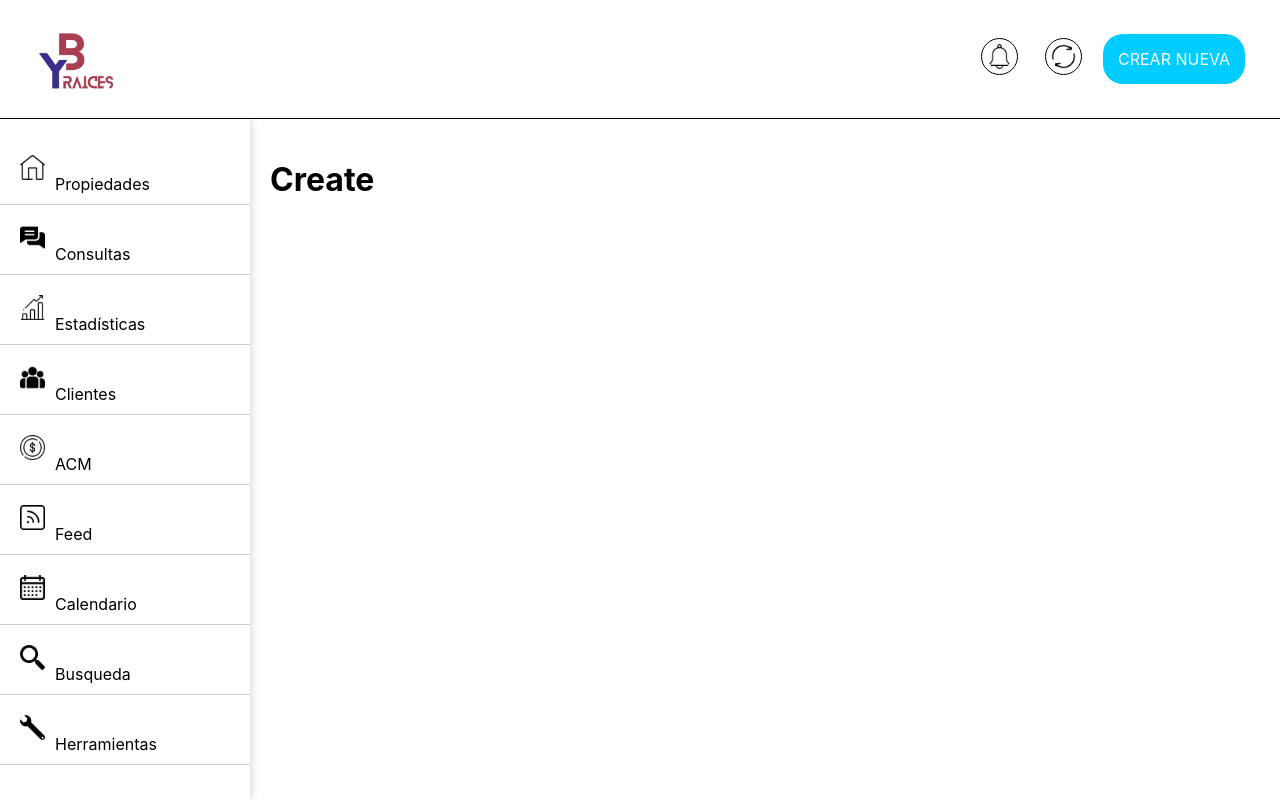
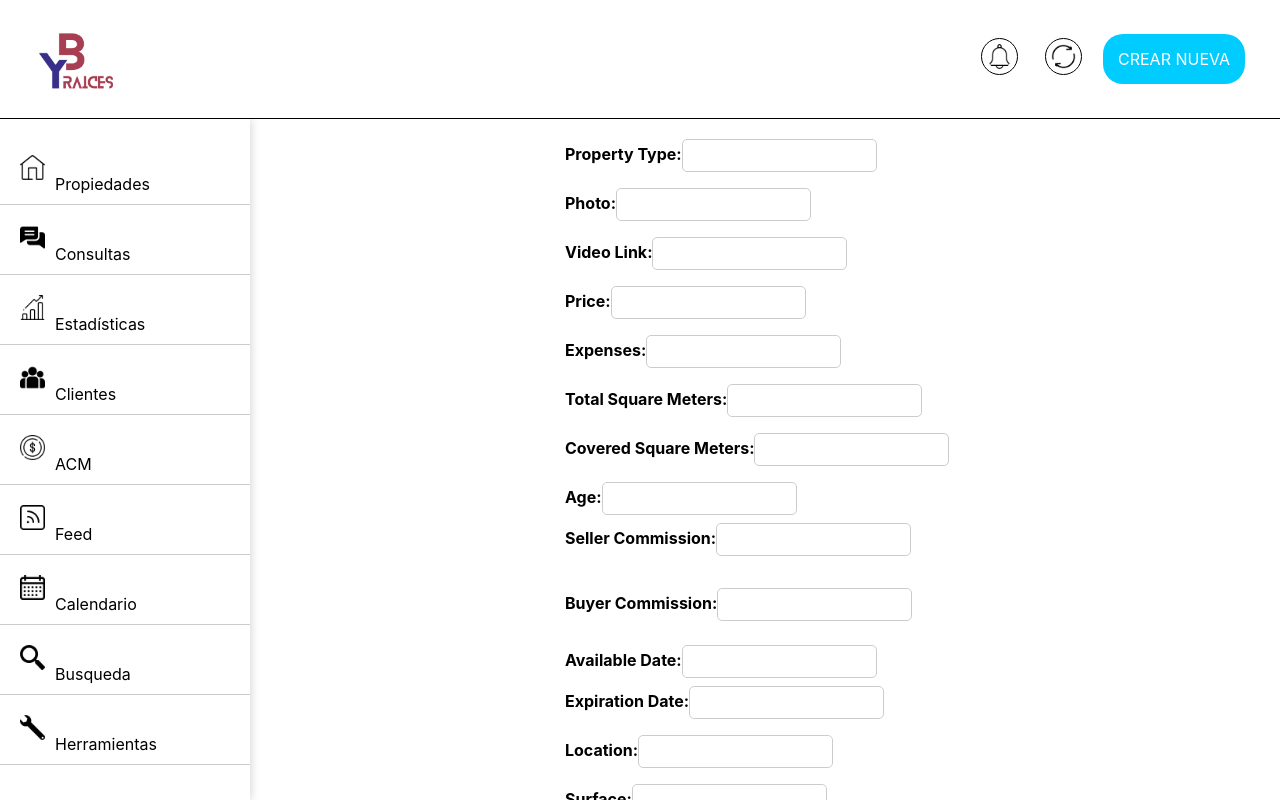
Before and after one commit to agustinrosa22/redbyraices, a React (Create React App) app: page /create in a window 1280 px wide. Built offline with nearby package versions, Linux system fonts and the light colour scheme.

Commit message:
comienzo del formulario propiedad falta la relacion seller id

```diff
--- a/src/Components/SideBar/SideBar.jsx
+++ b/src/Components/SideBar/SideBar.jsx
@@ -18,6 +18,7 @@ const Sidebar = () => {
   const [isExpanded, setIsExpanded] = useState(false);
   const dispatch = useDispatch();
   const userId = useSelector(state => state.userId);
+
   const user = useSelector(state => state.user); // Declarar la variable user y obtener los detalles del usuario del estado global
 
   useEffect(() => {
@@ -51,6 +52,7 @@ const Sidebar = () => {
     setIsExpanded(false);
   };
   // console.log('User:', user);
+
 
   return (
     <div className={`${style.sidebar} ${isExpanded ? style.expanded : ''}`}
--- a/src/Redux/Actions/actionTypes.js
+++ b/src/Redux/Actions/actionTypes.js
@@ -4,3 +4,5 @@ export const LOGIN_SUCCESS = 'LOGIN_SUCCESS';
 export const LOGIN_FAIL = 'LOGIN_FAIL';
 export const GET_USER_SUCCESS = 'GET_USER_SUCCESS';
 export const GET_USER_FAIL = 'GET_USER_FAIL';
+export const CREATE_PROPERTY_SUCCESS = 'CREATE_PROPERTY_SUCCESS';
+export const CREATE_PROPERTY_FAIL = 'CREATE_PROPERTY_FAIL';
--- a/src/Redux/Actions/actions.js
+++ b/src/Redux/Actions/actions.js
@@ -1,6 +1,6 @@
 // actions.js
 import axios from 'axios';
-import { LOGIN_SUCCESS, LOGIN_FAIL, GET_USER_SUCCESS, GET_USER_FAIL } from './actionTypes';
+import { LOGIN_SUCCESS, LOGIN_FAIL, GET_USER_SUCCESS, GET_USER_FAIL, CREATE_PROPERTY_SUCCESS, CREATE_PROPERTY_FAIL } from './actionTypes';
 
 export const login = ({ mail, password }) => async dispatch => {
   try {
@@ -18,6 +18,7 @@ export const login = ({ mail, password }) => async dispatch => {
       }
     });
     localStorage.setItem('user', JSON.stringify(user));
+    localStorage.setItem('userId', userId);
     // console.log('Usuario guardado en localStorage:', user);
     // Ahora puedes llamar a la acción getUser con el userId
     dispatch(getUser(userId));
@@ -54,3 +55,25 @@ export const getUser = userId => async dispatch => {
     });
   }
 };
+
+export const createProperty = (propertyData, userId) => async (dispatch) => {
+  try {
+    // Incluye el userId como parte de los datos de la propiedad
+    const dataWithUserId = { ...propertyData, sellerId: userId };
+
+    const response = await axios.post('http://localhost:3001/property', dataWithUserId);
+    dispatch({
+      type: CREATE_PROPERTY_SUCCESS,
+      payload: response.data,
+    });
+    console.log('Propiedad creada:', response.data);
+    // Manejar cualquier lógica adicional después de crear la propiedad
+  } catch (error) {
+    console.error('Error al crear la propiedad:', error);
+    dispatch({
+      type: CREATE_PROPERTY_FAIL,
+      payload: 'Error al crear la propiedad',
+    });
+    // Manejar errores
+  }
+};
--- a/src/Redux/reducer.js
+++ b/src/Redux/reducer.js
@@ -1,11 +1,13 @@
 // Redux Reducer
 
-import { LOGIN_SUCCESS, LOGIN_FAIL, GET_USER_SUCCESS, GET_USER_FAIL } from './Actions/actionTypes';
+import { LOGIN_SUCCESS, LOGIN_FAIL, GET_USER_SUCCESS, GET_USER_FAIL, CREATE_PROPERTY_SUCCESS, CREATE_PROPERTY_FAIL } from './Actions/actionTypes';
 
 const initialState = {
   user: null,
+  userId: null,
   userDetails: null,
-  error: null
+  error: null,
+  propertyCreationError: null,
 };
 
 const rootReducer = (state = initialState, action) => {
@@ -14,6 +16,7 @@ const rootReducer = (state = initialState, action) => {
       return {
         ...state,
         user: action.payload,
+        userId: action.payload.userId,
         error: null
       };
     case LOGIN_FAIL:
@@ -34,6 +37,16 @@ const rootReducer = (state = initialState, action) => {
           userDetails: null,
           error: action.payload
         };
+      case CREATE_PROPERTY_SUCCESS:
+        return {
+        ...state,
+        propertyCreationError: null,
+      };
+      case CREATE_PROPERTY_FAIL:
+        return {
+        ...state,
+        propertyCreationError: action.payload,
+      };
     default:
       return state;
   }
--- a/src/Views/CreateProperty/CreateProperty.jsx
+++ b/src/Views/CreateProperty/CreateProperty.jsx
@@ -1,11 +1,201 @@
-import React from "react";
+import React, { useState, useEffect } from 'react';
+import { useDispatch, useSelector } from 'react-redux';
+import { createProperty } from '../../Redux/Actions/actions';
+import style from './CreateProperty.module.css'
 
-const CreateProperty = ()=>{
-    return(
-        <div>
-            <h1>Create</h1>
-        </div>
-    );
+
+const CreateProperty = () => {
+  const dispatch = useDispatch();
+  const userId = useSelector(state => state.userId);
+  console.log("userId:", userId);
+
+  const [formData, setFormData] = useState({
+    propertyType: '',
+    photo: '',
+    videoLink: '',
+    price: '',
+    expenses: '',
+    totalSquareMeters: '',
+    coveredSquareMeters: '',
+    age: '',
+    sellerCommission: '',
+    buyerCommission: '',
+    availableDate: '',
+    expirationDate: '',
+    location: '',
+    surface: '',
+    title: '',
+    description: '',
+    floorPlans: '',
+    documentation: '',
+    isForSale: false,
+    isForRent: false,
+    isFinished: false,
+    isUnderDevelopment: false,
+    sellerId: userId,
+  });
+
+  const handleChange = (e) => {
+    const { name, value } = e.target;
+    setFormData({ ...formData, [name]: value });
+  };
+
+  const handleSubmit = (e) => {
+    e.preventDefault();
+    dispatch(createProperty(formData));
+    // Resetear el formulario o realizar otras acciones necesarias después de enviar los datos
+  };
+
+  return (
+    <form className={style.form} onSubmit={handleSubmit}>
+         <div className={style.formGroup}>
+    <label>
+      Property Type:
+      <input type="text" name="propertyType" value={formData.propertyType} onChange={handleChange} />
+    </label>
+    </div>
+    <div className={style.formGroup}>
+    <label>
+      Photo:
+      <input type="text" name="photo" value={formData.photo} onChange={handleChange} />
+    </label>
+    </div>
+    <div className={style.formGroup}>
+
+    <label>
+      Video Link:
+      <input type="text" name="videoLink" value={formData.videoLink} onChange={handleChange} />
+    </label>
+    </div>
+    <div className={style.formGroup}>
+
+    <label>
+      Price:
+      <input type="text" name="price" value={formData.price} onChange={handleChange} />
+    </label>
+    </div>
+    <div className={style.formGroup}>
+
+    <label>
+      Expenses:
+      <input type="text" name="expenses" value={formData.expenses} onChange={handleChange} />
+    </label>
+    </div>
+    <div className={style.formGroup}>
+
+    <label>
+      Total Square Meters:
+      <input type="text" name="totalSquareMeters" value={formData.totalSquareMeters} onChange={handleChange} />
+    </label>
+    </div>
+     <div className={style.formGroup}>
+
+    <label>
+      Covered Square Meters:
+      <input type="text" name="coveredSquareMeters" value={formData.coveredSquareMeters} onChange={handleChange} />
+    </label>
+     </div>
+    <label>
+      Age:
+      <input type="text" name="age" value={formData.age} onChange={handleChange} />
+    </label>
+ <div className={style.formGroup}>
+
+    <label>
+      Seller Commission:
+      <input type="text" name="sellerCommission" value={formData.sellerCommission} onChange={handleChange} />
+    </label>
+ </div>
+ <div className={style.formGroup}></div>
+    <label>
+      Buyer Commission:
+      <input type="text" name="buyerCommission" value={formData.buyerCommission} onChange={handleChange} />
+    </label>
+ <div className={style.formGroup}></div>
+    <label>
+      Available Date:
+      <input type="text" name="availableDate" value={formData.availableDate} onChange={handleChange} />
+    </label>
+ <div className={style.formGroup}>
+
+    <label>
+      Expiration Date:
+      <input type="text" name="expirationDate" value={formData.expirationDate} onChange={handleChange} />
+    </label>
+ </div>
+ <div className={style.formGroup}>
+
+    <label>
+      Location:
+      <input type="text" name="location" value={formData.location} onChange={handleChange} />
+    </label>
+ </div>
+ <div className={style.formGroup}>
+
+    <label>
+      Surface:
+      <input type="text" name="surface" value={formData.surface} onChange={handleChange} />
+    </label>
+ </div>
+ <div className={style.formGroup}>
+
+    <label>
+      Title:
+      <input type="text" name="title" value={formData.title} onChange={handleChange} />
+    </label>
+ </div>
+ <div className={style.formGroup}>
+
+    <label>
+      Description:
+      <input type="text" name="description" value={formData.description} onChange={handleChange} />
+    </label>
+ </div>
+ <div className={style.formGroup}>
+
+    <label>
+      Floor Plans:
+      <input type="text" name="floorPlans" value={formData.floorPlans} onChange={handleChange} />
+    </label>
+ </div>
+ <div className={style.formGroup}>
+
+    <label>
+      Documentation:
+      <input type="text" name="documentation" value={formData.documentation} onChange={handleChange} />
+    </label>
+ </div>
+ <div className={style.formGroup}>
+
+    <label>
+      Is For Sale:
+      <input type="checkbox" name="isForSale" checked={formData.isForSale} onChange={handleChange} />
+    </label>
+ </div>
+ <div className={style.formGroup}>
+
+    <label>
+      Is For Rent:
+      <input type="checkbox" name="isForRent" checked={formData.isForRent} onChange={handleChange} />
+    </label>
+ </div>
+ <div className={style.formGroup}>
+
+    <label>
+      Is Finished:
+      <input type="checkbox" name="isFinished" checked={formData.isFinished} onChange={handleChange} />
+    </label>
+ </div>
+ <div className={style.formGroup}>
+
+    <label>
+      Is Under Development:
+      <input type="checkbox" name="isUnderDevelopment" checked={formData.isUnderDevelopment} onChange={handleChange} />
+    </label>
+ </div>
+    <button type="submit">Submit</button>
+  </form>
+  );
 };
 
 export default CreateProperty;
--- a/src/Views/CreateProperty/CreateProperty.module.css
+++ b/src/Views/CreateProperty/CreateProperty.module.css
@@ -0,0 +1,40 @@
+.form {
+    display: flex;
+    flex-direction: column;
+    max-width: 400px;
+    margin: auto;
+  }
+
+  .formGroup {
+    margin-bottom: 1rem;
+  }
+
+  label {
+    font-weight: bold;
+    margin-bottom: 0.5rem;
+  }
+
+  input[type="text"],
+  input[type="checkbox"] {
+    padding: 0.5rem;
+    border-radius: 5px;
+    border: 1px solid #ccc;
+  }
+
+  input[type="checkbox"] {
+    width: auto;
+  }
+
+  .submitButton {
+    background-color: #007bff;
+    color: #fff;
+    border: none;
+    border-radius: 5px;
+    padding: 0.5rem 1rem;
+    cursor: pointer;
+    transition: background-color 0.3s ease;
+  }
+
+  .submitButton:hover {
+    background-color: #0056b3;
+  }
```
